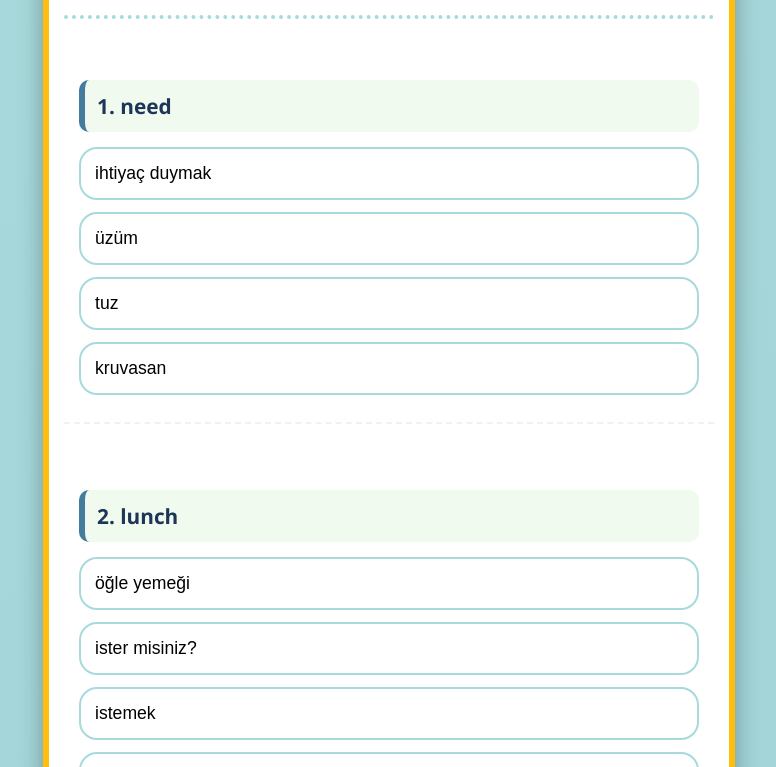
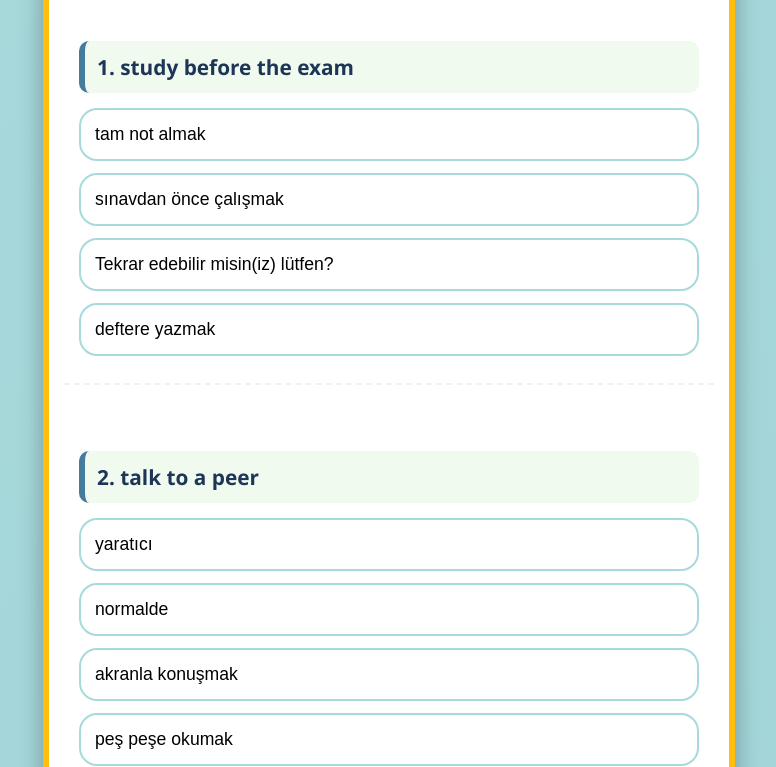
Before and after one commit to esen258/teacheresen, a plain HTML site: page word-tests/6-sinif/unit2.html in a window 1280 px wide. Shown: the part 327-1094 px from the top of the page, without its empty margins (251-1027 px from the left). Drawn offline with Linux system fonts and the light colour scheme.

Commit message:
Update unit2.html

```diff
--- a/word-tests/6-sinif/unit2.html
+++ b/word-tests/6-sinif/unit2.html
@@ -3,7 +3,7 @@
 <head>
     <meta charset="UTF-8">
     <meta name="viewport" content="width=device-width, initial-scale=1.0">
-    <title>6. Sınıf 2. Ünite İngilizce Kelime Testi</title>
+    <title>2. Theme</title>
     <style>
         /* GENEL VE MOBİL STİL AYARLARI */
         body {
@@ -167,7 +167,7 @@
     </div>
 
     <div id="quiz-container">
-        <h1>6. Sınıf 2. Ünite Kelimeler<br><small style="font-size: 1.1rem; color: #457b9d;">Yummy Breakfast (Lezzetli Kahvaltı)</small></h1>
+        <h1>2. Theme</h1>
         <div id="questions-area"></div>
         <button class="result-button" onclick="showResults()">Testi Bitir ve Sonucu Gör</button>
         <div id="results"></div>
@@ -175,99 +175,120 @@
 
     <script>
         const wordList = [
-            { en: "bagel", tr: "simit" },
-            { en: "baked beans", tr: "fırında fasulye" },
-            { en: "bean", tr: "fasulye" },
-            { en: "bread", tr: "ekmek" },
-            { en: "breakfast", tr: "kahvaltı" },
-            { en: "butter", tr: "tereyağı" },
-            { en: "cake", tr: "kek, pasta" },
-            { en: "cereal", tr: "mısır gevreği" },
-            { en: "cheese", tr: "peynir" },
-            { en: "croissant", tr: "kruvasan" },
-            { en: "cucumber", tr: "salatalık" },
-            { en: "dinner", tr: "akşam yemeği" },
-            { en: "drink", tr: "içecek" },
-            { en: "fast food", tr: "hamburger, cips, kola türü yiyecekler" },
-            { en: "food", tr: "yiyecek" },
-            { en: "fridge", tr: "buzdolabı" },
-            { en: "fruit juice", tr: "meyve suyu" },
-            { en: "grapes", tr: "üzüm" },
-            { en: "healthy food", tr: "sağlıklı yiyecek" },
-            { en: "honey", tr: "bal" },
-            { en: "jam", tr: "reçel" },
-            { en: "juice", tr: "meyve suyu" },
-            { en: "junk food", tr: "abur cubur yiyecekler" },
-            { en: "lemonade", tr: "limonata" },
-            { en: "lunch", tr: "öğle yemeği" },
-            { en: "muffin", tr: "kek, çörek" },
-            { en: "mushroom", tr: "mantar" },
-            { en: "olive", tr: "zeytin" },
-            { en: "omelette", tr: "omlet" },
-            { en: "onion", tr: "soğan" },
-            { en: "pancake", tr: "gözleme, krep" },
-            { en: "rice", tr: "pilav" },
-            { en: "salami", tr: "salam" },
-            { en: "salt", tr: "tuz" },
-            { en: "sausage", tr: "sosis" },
-            { en: "snack", tr: "hafif yemek, atıştırmalık" },
-            { en: "soup", tr: "çorba" },
-            { en: "sugar", tr: "şeker" },
-            { en: "tea", tr: "çay" },
-            { en: "toast", tr: "tost" },
-            { en: "vegetable", tr: "sebze" },
-            { en: "buy", tr: "satın almak" },
-            { en: "dislike", tr: "sevmemek" },
-            { en: "eat", tr: "yemek" },
-            { en: "enjoy", tr: "hoşlanmak" },
-            { en: "give", tr: "vermek" },
-            { en: "include", tr: "içermek" },
-            { en: "hate", tr: "nefret etmek" },
-            { en: "have", tr: "almak, yemek, içmek" },
-            { en: "like", tr: "sevmek" },
-            { en: "love", tr: "sevmek" },
-            { en: "make", tr: "yapmak" },
-            { en: "mean", tr: "anlamına gelmek" },
-            { en: "need", tr: "ihtiyaç duymak" },
-            { en: "prefer", tr: "tercih etmek" },
-            { en: "put", tr: "koymak" },
-            { en: "tell", tr: "anlatmak, söylemek" },
-            { en: "think", tr: "düşünmek" },
-            { en: "want", tr: "istemek" },
+            // Daily Routines
+            { en: "brush teeth", tr: "diş fırçalamak" },
+            { en: "clean the room", tr: "odayı temizlemek" },
+            { en: "get dressed", tr: "giyinmek" },
+            { en: "get up", tr: "kalkmak" },
+            { en: "go to bed", tr: "yatağa gitmek" },
+            { en: "go to school", tr: "okula gitmek" },
+            { en: "have / eat lunch", tr: "öğle yemeği yemek" },
+            { en: "have breakfast", tr: "kahvaltı yapmak" },
+            { en: "have dinner", tr: "akşam yemeği yemek" },
+            { en: "play with friends", tr: "arkadaşlarla oynamak" },
+            { en: "rest", tr: "dinlenmek" },
+            { en: "sleep", tr: "uyumak" },
+            { en: "take a short rest", tr: "kısa bir dinlenme yapmak" },
+            { en: "take a shower", tr: "duş almak" },
+            { en: "wake up", tr: "uyanmak" },
+            { en: "wash face", tr: "yüz yıkamak" },
+            { en: "watch TV", tr: "televizyon izlemek" },
+            { en: "write in a diary", tr: "günlüğe yazmak" },
+
+            // Study Routines
+            { en: "do homework", tr: "ödev yapmak" },
+            { en: "do research", tr: "araştırma yapmak" },
+            { en: "focus", tr: "odaklanmak" },
+            { en: "habit", tr: "alışkanlık" },
+            { en: "keep a diary", tr: "günlük tutmak" },
+            { en: "practise (English)", tr: "(İngilizce) pratik yapmak" },
+            { en: "prepare for the lesson", tr: "derse hazırlanmak" },
+            { en: "remember", tr: "hatırlamak" },
+            { en: "repeat (the words)", tr: "(kelimeleri) tekrar etmek" },
+            { en: "research", tr: "araştırma" },
+            { en: "review (notes)", tr: "(notları) gözden geçirmek" },
+            { en: "revise (the topic)", tr: "(konuyu) tekrar etmek" },
+            { en: "search", tr: "aramak / araştırmak" },
+            { en: "share", tr: "paylaşmak" },
+            { en: "study before the exam", tr: "sınavdan önce çalışmak" },
+            { en: "study habit", tr: "ders çalışma alışkanlığı" },
+            { en: "study regularly", tr: "düzenli çalışmak" },
+
+            // Classroom Activities & Actions
+            { en: "answer the question", tr: "soruyu cevaplamak" },
+            { en: "ask a question", tr: "soru sormak" },
+            { en: "ask questions", tr: "sorular sormak" },
+            { en: "check the answers", tr: "cevapları kontrol etmek" },
+            { en: "complete the exercise", tr: "alıştırmayı tamamlamak" },
+            { en: "continue the activity", tr: "etkinliğe devam etmek" },
+            { en: "count", tr: "sayı saymak" },
+            { en: "discuss the answers", tr: "cevapları tartışmak" },
+            { en: "do a task", tr: "görev yapmak" },
+            { en: "do an activity", tr: "etkinlik yapmak" },
+            { en: "explain the lesson", tr: "ders anlatmak" },
+            { en: "finish the activity", tr: "etkinliği bitirmek" },
+            { en: "focus on learning", tr: "öğrenmeye odaklanmak" },
+            { en: "follow the instructions", tr: "yönergeleri takip etmek" },
+            { en: "get full marks", tr: "tam not almak" },
+            { en: "give full marks", tr: "tam not vermek" },
+            { en: "give an answer", tr: "cevap vermek" },
+            { en: "give instructions", tr: "yönerge vermek" },
+            { en: "help each other", tr: "birbirine yardım etmek" },
+            { en: "look up (a word)", tr: "sözlükten (bir kelimenin) anlamına bakmak" },
+            { en: "mark the tests", tr: "sınavları değerlendirmek" },
+            { en: "need help", tr: "yardıma ihtiyaç duymak" },
+            { en: "prepare an activity", tr: "etkinlik hazırlamak" },
+            { en: "prepare for the test", tr: "sınava hazırlanmak" },
+            { en: "read aloud", tr: "sesli okumak" },
+            { en: "read in turns", tr: "sırayla okumak" },
+            { en: "read one after another", tr: "peş peşe okumak" },
+            { en: "read silently", tr: "sessiz okumak" },
+            { en: "share ideas", tr: "fikir paylaşmak" },
+            { en: "start the exercise", tr: "alıştırmaya başlamak" },
+            { en: "take notes", tr: "not almak" },
+            { en: "talk to a peer", tr: "akranla konuşmak" },
+            { en: "teach a new topic", tr: "yeni konu öğretmek" },
+            { en: "understand the lesson", tr: "dersi anlamak" },
+            { en: "work in groups", tr: "grup çalışması yapmak" },
+            { en: "work in pairs", tr: "ikili gruplar hâlinde çalışmak" },
+            { en: "work together", tr: "birlikte çalışmak" },
+            { en: "write in the notebook", tr: "deftere yazmak" },
+
+            // Other Important Words
+            { en: "activity", tr: "etkinlik / aktivite" },
             { en: "after", tr: "sonra" },
             { en: "before", tr: "önce" },
-            { en: "about", tr: "ile ilgili, hakkında" },
-            { en: "but", tr: "fakat" },
-            { en: "because", tr: "çünkü" },
-            { en: "with", tr: "ile, ..lı, ..li" },
-            { en: "a little", tr: "az" },
-            { en: "a lot of", tr: "çok" },
-            { en: "any", tr: "hiç" },
-            { en: "baked", tr: "fırında pişirilmiş" },
-            { en: "big", tr: "büyük" },
-            { en: "delicious", tr: "lezzetli" },
-            { en: "favourite", tr: "en sevilen" },
-            { en: "full", tr: "tok" },
-            { en: "grilled", tr: "ızgarada pişirilmiş" },
-            { en: "healthy", tr: "sağlıklı" },
-            { en: "hungry", tr: "aç" },
-            { en: "lots of", tr: "çok" },
-            { en: "nutritious", tr: "besleyici" },
-            { en: "some", tr: "biraz, birkaç" },
-            { en: "special", tr: "özel" },
-            { en: "thirsty", tr: "susamış" },
-            { en: "traditional", tr: "geleneksel" },
-            { en: "unhealthy", tr: "sağlıksız" },
-            { en: "can I have….?", tr: "…. alabilir miyim?" },
-            { en: "do you want …?", tr: "ister misiniz?" },
-            { en: "excuse me", tr: "affedersiniz" },
-            { en: "it’s all gone", tr: "kalmadı, bitti" },
-            { en: "let’s", tr: "haydi" },
-            { en: "what type of", tr: "ne tür" },
-            { en: "what kind of", tr: "ne tür" },
-            { en: "would like", tr: "istemek" },
-            { en: "would you like…", tr: "ister misiniz?" },
-            { en: "ENJOY IT", tr: "AFİYET OLSUN" }
+            { en: "creative", tr: "yaratıcı" },
+            { en: "each other", tr: "birbirini / birbirine" },
+            { en: "easily", tr: "kolayca" },
+            { en: "effective", tr: "etkili" },
+            { en: "exercise", tr: "alıştırma" },
+            { en: "firstly", tr: "ilk olarak / öncelikle" },
+            { en: "group", tr: "grup" },
+            { en: "in turns", tr: "sırayla" },
+            { en: "learning", tr: "öğrenme" },
+            { en: "level", tr: "seviye" },
+            { en: "method", tr: "yöntem / metot" },
+            { en: "normally", tr: "normalde" },
+            { en: "one after another", tr: "art arda / peş peşe" },
+            { en: "pair", tr: "eş / çift" },
+            { en: "peer", tr: "akran / yaşıt" },
+            { en: "recycle", tr: "geri dönüştürmek" },
+            { en: "regular", tr: "düzenli" },
+            { en: "sort", tr: "tür / çeşit" },
+            { en: "task", tr: "görev" },
+            { en: "teaching", tr: "öğretme" },
+            { en: "together", tr: "birlikte" },
+
+            // Social Language Expressions
+            { en: "I got full marks on the English test!", tr: "İngilizce sınavından tam not aldım!" },
+            { en: "Do we have to discuss the answers in pairs?", tr: "Cevapları ikili gruplar hâlinde tartışmamız gerekiyor mu?" },
+            { en: "I need some help with vocabulary work!", tr: "Kelime çalışması konusunda yardıma ihtiyacım var!" },
+            { en: "Let’s work together.", tr: "Haydi birlikte çalışalım." },
+            { en: "It is your turn.", tr: "Senin sıran." },
+            { en: "Can you repeat that, please?", tr: "Tekrar edebilir misin(iz) lütfen?" },
+            { en: "Are you ready?", tr: "Hazır mısın(ız)?" },
+            { en: "Let’s continue.", tr: "Haydi devam edelim." }
         ];
 
         let score = 0;
```
